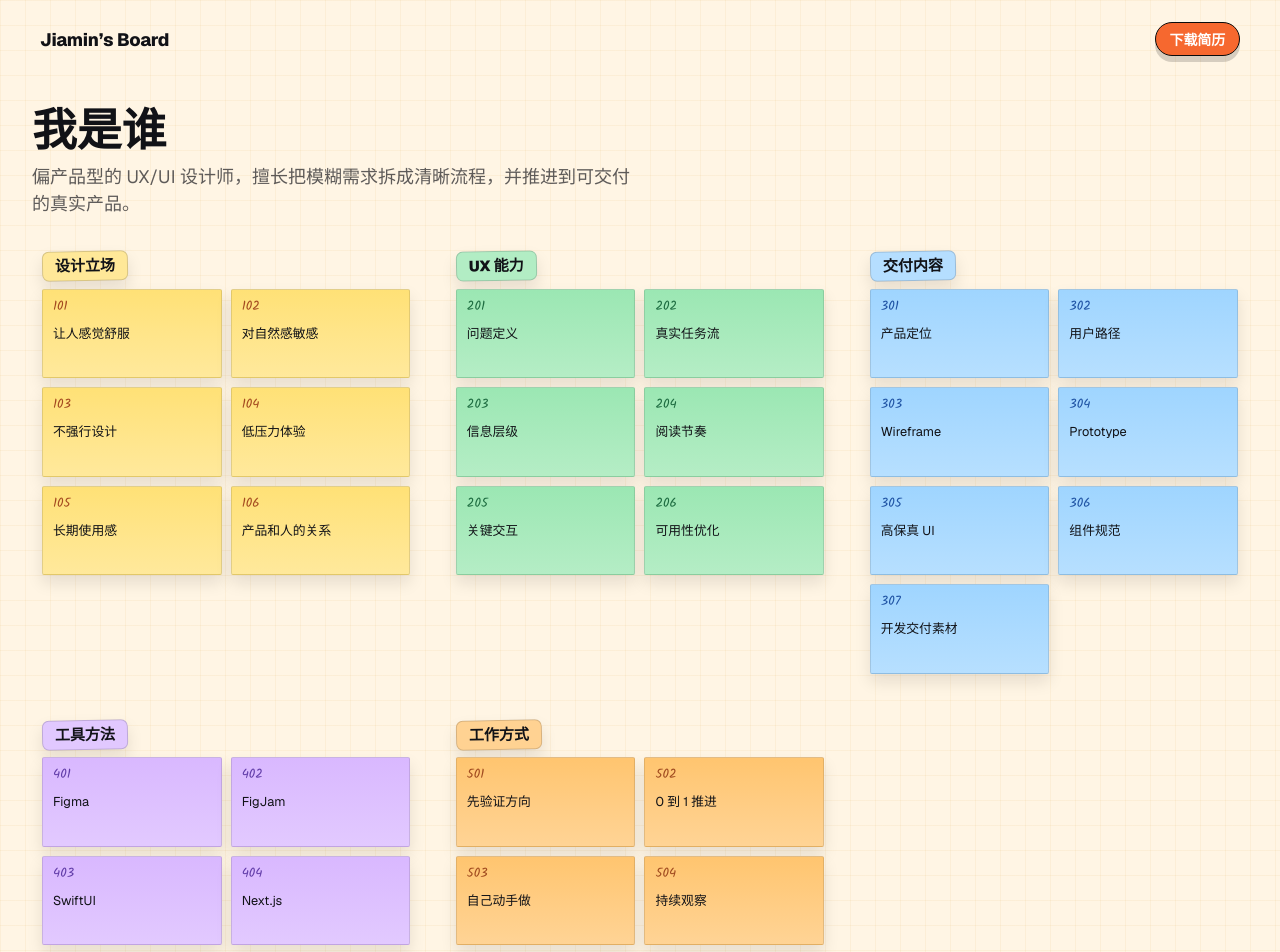
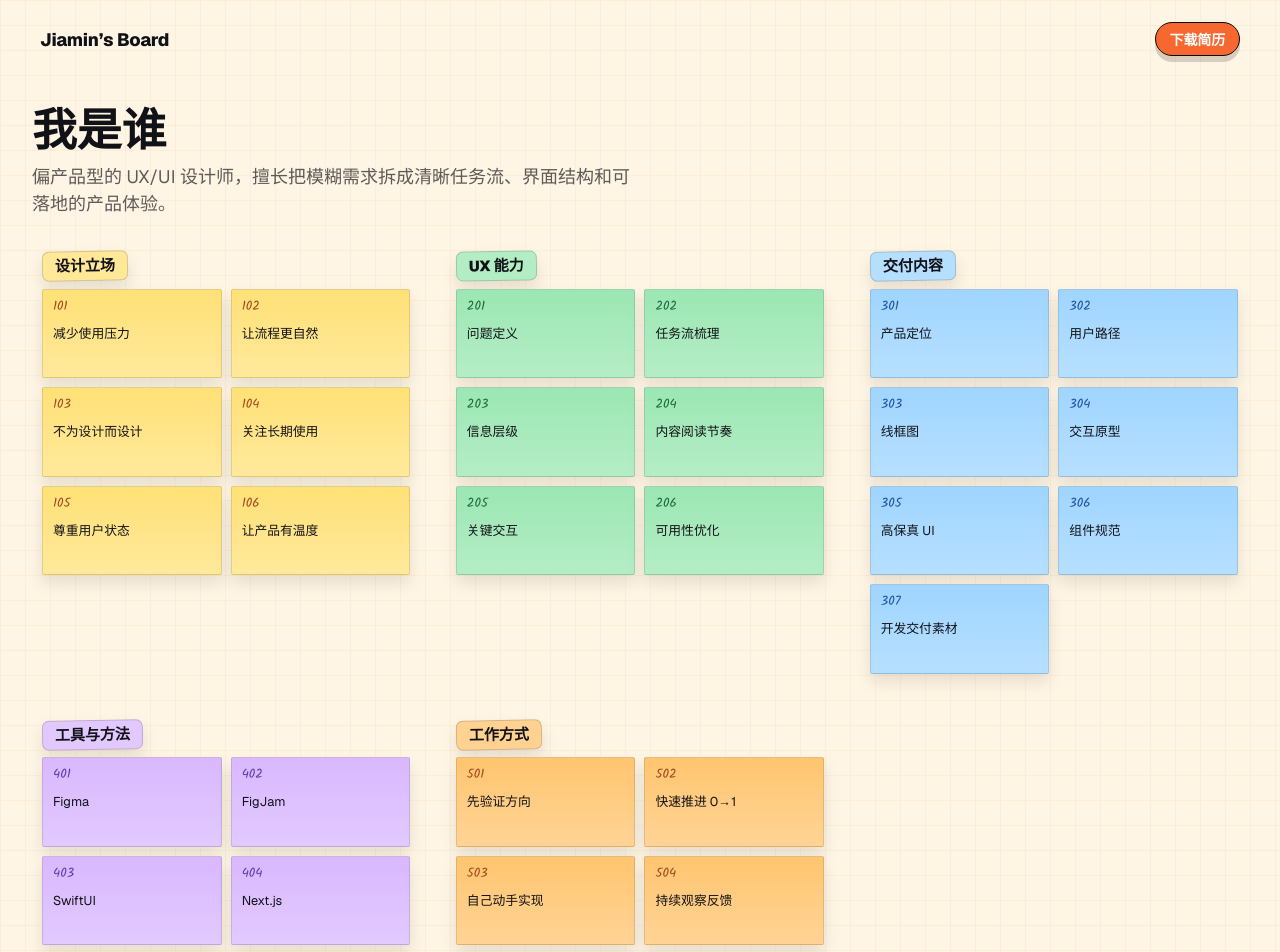
Before and after one commit to jaemin17/jaemin-portfolio, a Next.js app: page /about in a window 1280 px wide. Shown: the top 952 px of the page. Built offline with nearby package versions, Linux system fonts and the light colour scheme.

Commit message:
copy: refine about page messaging

```diff
--- a/src/app/about/page.tsx
+++ b/src/app/about/page.tsx
@@ -5,27 +5,27 @@ const noteGroups = [
   {
     title: "设计立场",
     tone: "yellow",
-    notes: ["让人感觉舒服", "对自然感敏感", "不强行设计", "低压力体验", "长期使用感", "产品和人的关系"],
+    notes: ["减少使用压力", "让流程更自然", "不为设计而设计", "关注长期使用", "尊重用户状态", "让产品有温度"],
   },
   {
     title: "UX 能力",
     tone: "green",
-    notes: ["问题定义", "真实任务流", "信息层级", "阅读节奏", "关键交互", "可用性优化"],
+    notes: ["问题定义", "任务流梳理", "信息层级", "内容阅读节奏", "关键交互", "可用性优化"],
   },
   {
     title: "交付内容",
     tone: "blue",
-    notes: ["产品定位", "用户路径", "Wireframe", "Prototype", "高保真 UI", "组件规范", "开发交付素材"],
+    notes: ["产品定位", "用户路径", "线框图", "交互原型", "高保真 UI", "组件规范", "开发交付素材"],
   },
   {
-    title: "工具方法",
+    title: "工具与方法",
     tone: "purple",
-    notes: ["Figma", "FigJam", "SwiftUI", "Next.js", "AI tools", "竞品分析", "可用性测试"],
+    notes: ["Figma", "FigJam", "SwiftUI", "Next.js", "AI 辅助设计", "竞品分析", "可用性测试"],
   },
   {
     title: "工作方式",
     tone: "orange",
-    notes: ["先验证方向", "0 到 1 推进", "自己动手做", "持续观察", "反复迭代", "打磨到顺"],
+    notes: ["先验证方向", "快速推进 0→1", "自己动手实现", "持续观察反馈", "反复迭代细节", "打磨到可交付"],
   },
 ];
 
@@ -41,7 +41,7 @@ export default function AboutPage() {
                 我是谁
               </h1>
               <p className={styles.intro}>
-                偏产品型的 UX/UI 设计师，擅长把模糊需求拆成清晰流程，并推进到可交付的真实产品。
+                偏产品型的 UX/UI 设计师，擅长把模糊需求拆成清晰任务流、界面结构和可落地的产品体验。
               </p>
             </div>
           </header>
```
